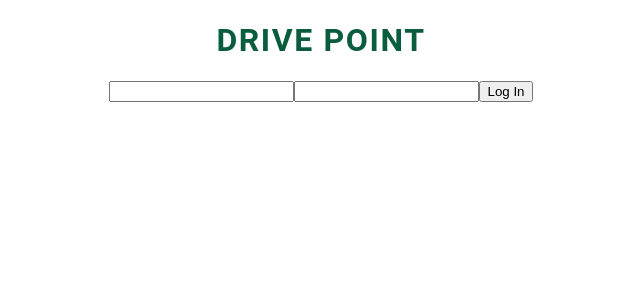
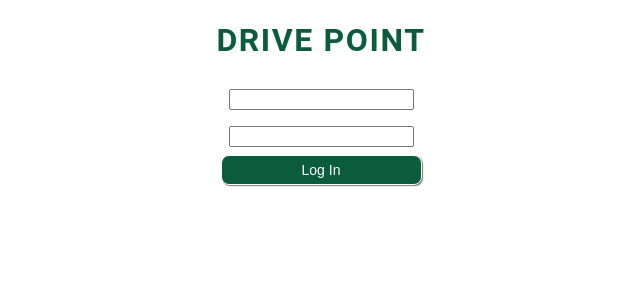
Before and after one commit to giuseppe-valeriani/drive-point, a Next.js app: page / in a window 1280 px wide. Shown: the top 300 px of the page, without its empty margins (319-959 px from the left). Built offline with nearby package versions, Linux system fonts and the light colour scheme.

Commit message:
add logout feature

```diff
--- a/app/page.jsx
+++ b/app/page.jsx
@@ -3,6 +3,7 @@ import { useAuth } from "../contexts/AuthContext";
 import Login from "@components/Login/Login";
 import PupilsList from "@components/PupilsList/PupilsList";
 import "./style.scss";
+import Logout from "@components/Logout/Logout";
 
 const Home = () => {
   const { authUser, isLoggedIn } = useAuth();
@@ -20,7 +21,12 @@ const Home = () => {
 
   return (
     <main className="home">
-      <h1 className="home__header">drive point</h1>
+      <div className="home__nav">
+        <h1 className="home__header">drive point</h1>
+        <span className="home__logout">
+          <Logout />
+        </span>
+      </div>
       <div className="home__main">
         <PupilsList />
       </div>
--- a/app/style.scss
+++ b/app/style.scss
@@ -1,11 +1,23 @@
 .home {
   max-width: 1024px;
   margin: auto;
+
+  &__nav {
+    display: flex;
+    align-items: center;
+    justify-content: center;
+    position: relative;
+  }
 
   &__header {
     text-transform: uppercase;
     text-align: center;
     letter-spacing: 0.1rem;
+  }
+
+  &__logout {
+    position: absolute;
+    right: 0;
   }
 
   &__main {
--- a/components/Login/Login.jsx
+++ b/components/Login/Login.jsx
@@ -26,20 +26,22 @@ const Login = () => {
   };
 
   return (
-    <form onSubmit={handleLogin}>
+    <form className="login" onSubmit={handleLogin}>
       <input
+        className="login__input"
         type="text"
         name="user"
         value={user}
         onChange={(e) => setUser(e.target.value)}
       />
       <input
+        className="login__input"
         type="text"
         name="password"
         value={password}
         onChange={(e) => setPassword(e.target.value)}
       />
-      <button>Log In</button>
+      <button className="login__button">Log In</button>
     </form>
   );
 };
--- a/components/Login/Login.scss
+++ b/components/Login/Login.scss
@@ -0,0 +1,14 @@
+@use "@styles/mixins" as *;
+
+.login {
+  display: flex;
+  flex-direction: column;
+
+  &__input {
+    margin: 0.5rem;
+  }
+  &__button {
+    @include button;
+    // width: 5rem;
+  }
+}
--- /dev/null
+++ b/components/Logout/Logout.jsx
@@ -0,0 +1,23 @@
+import React from "react";
+import { useAuth } from "@contexts/AuthContext";
+import { useRouter } from "next/navigation";
+import "./Logout.scss";
+
+const Logout = () => {
+  const { setAuthUser, setIsLoggedIn } = useAuth();
+  const router = useRouter();
+
+  const userLogout = () => {
+    setAuthUser(null);
+    setIsLoggedIn(false);
+    router.push("/");
+  };
+
+  return (
+    <button className="button" onClick={userLogout}>
+      Log Out
+    </button>
+  );
+};
+
+export default Logout;
--- /dev/null
+++ b/components/Logout/Logout.scss
@@ -0,0 +1,6 @@
+@use "@styles/mixins" as *;
+
+.button {
+  @include button;
+  height: 2rem;
+}
```
